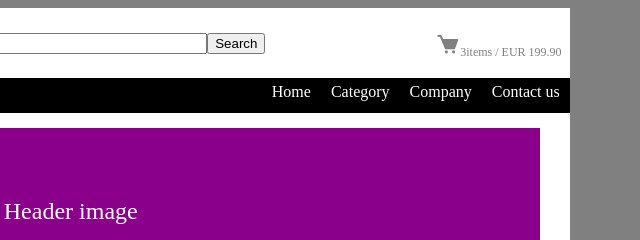
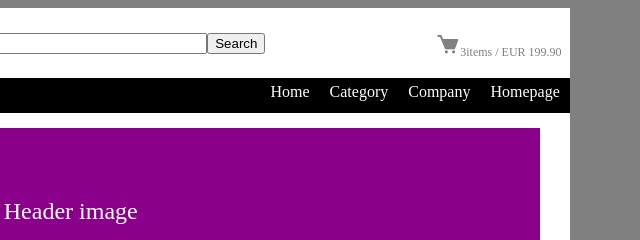
Before and after one commit to kanha05/kanha99, a plain HTML site: page index.html in a window 1280 px wide. Shown: the top 240 px of the page, 639-1279 px from the left. Drawn offline with nearby package versions, Linux system fonts and the light colour scheme.

Commit message:
Update index.html

```diff
--- a/index.html
+++ b/index.html
@@ -28,7 +28,7 @@
         </div>
         <div class="list_item">
             <ul>
-                <li><a>Contact us</a></li>
+                <li><a>Homepage</a></li>
                 <li><a>Company</a></li>
                 <li><a>Category</a></li>
                 <li><a>Home</a></li>
```
